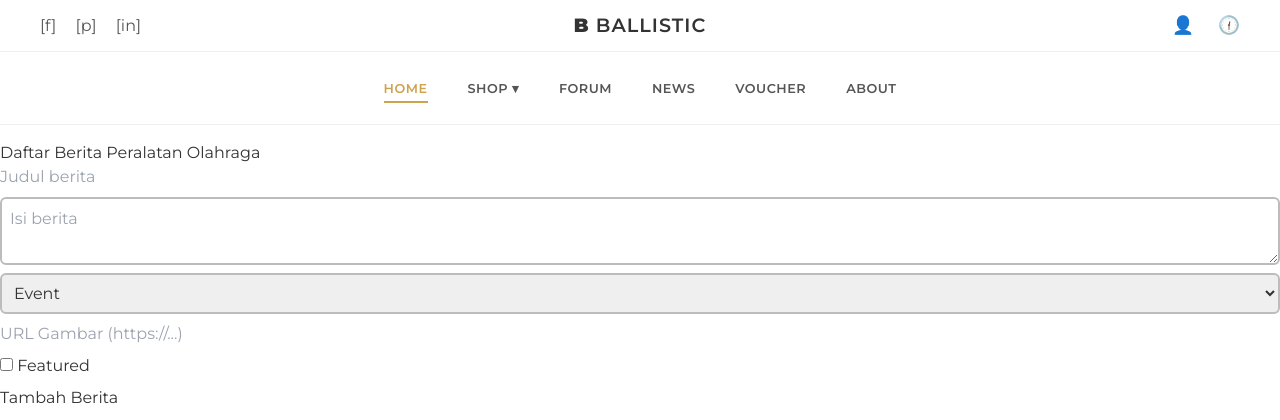
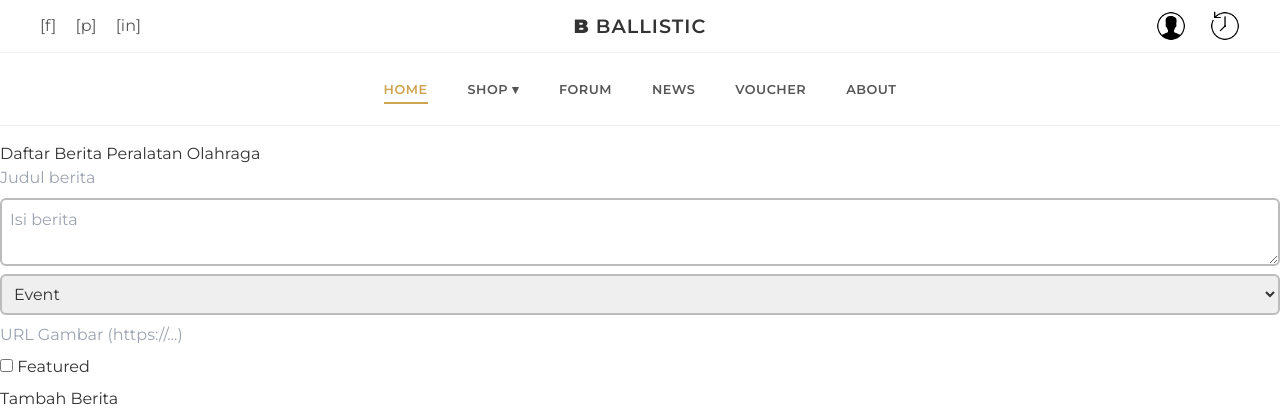
Before and after one commit to PBP-B02-2025/project-b02, a Django app: page / in a window 1280 px wide. Shown: the top 420 px of the page. Run offline with Django 5.2, Linux system fonts and the light colour scheme; some libraries are stand-ins or nearby versions.

Commit message:
icon kanan atas

```diff
--- a/templates/base.html
+++ b/templates/base.html
@@ -117,11 +117,15 @@
             </a>
 
             <div class="user-icons">
-                <a href="#">👤</a>
-                <a href="#">🕧</a>
+                <a href="#">
+                    <img src="{% static 'images/profile.png' %}" alt="History" style="width: 30px; height: 30px; vertical-align: middle;">
+                </a>
+                <a href="#">
+                    <img src="{% static 'images/clock.png' %}" alt="History" style="width: 30px; height: 30px; vertical-align: middle;">
+                </a>
                 {% if user.is_authenticated %}
                 <a href="{% url 'main:logout' %}">
-                    <img src="{% static 'images/logout.png' %}" alt="Logout" style="width: 20px; height: 20px; vertical-align: middle;">
+                    <img src="{% static 'images/logout.png' %}" alt="Logout" style="width: 30px; height: 30px; vertical-align: middle;">
                 </a>
                 {% endif %}
             </div>
```
Also changed, not shown: shop/templates/shop/riwayat_transaksi.html (added), static/images/clock.png (added), static/images/logout.png, static/images/profile.png (added).
